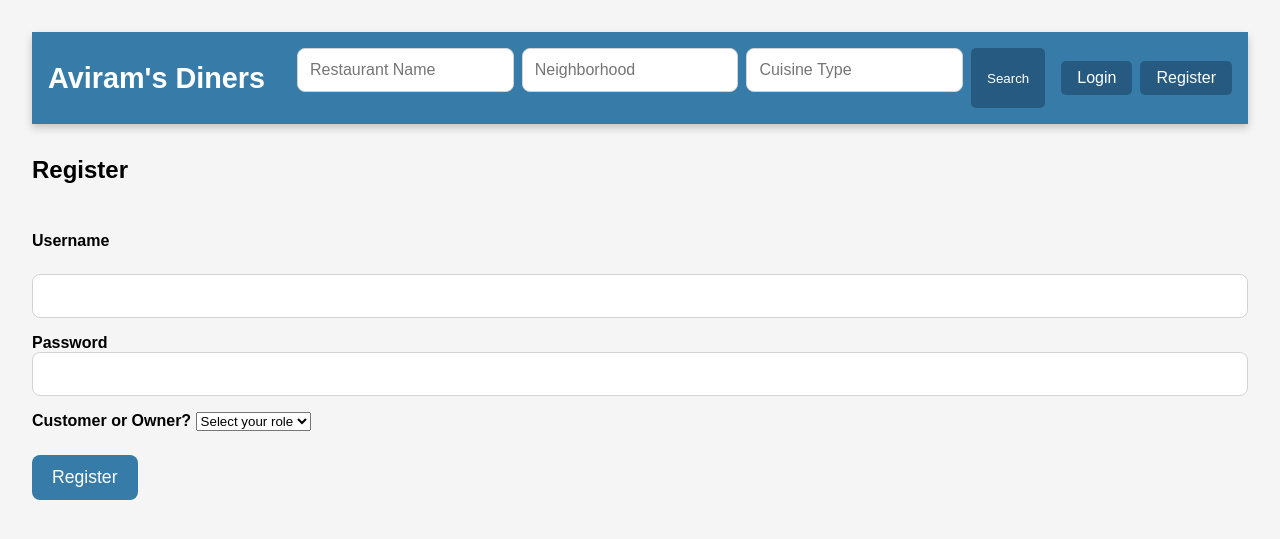
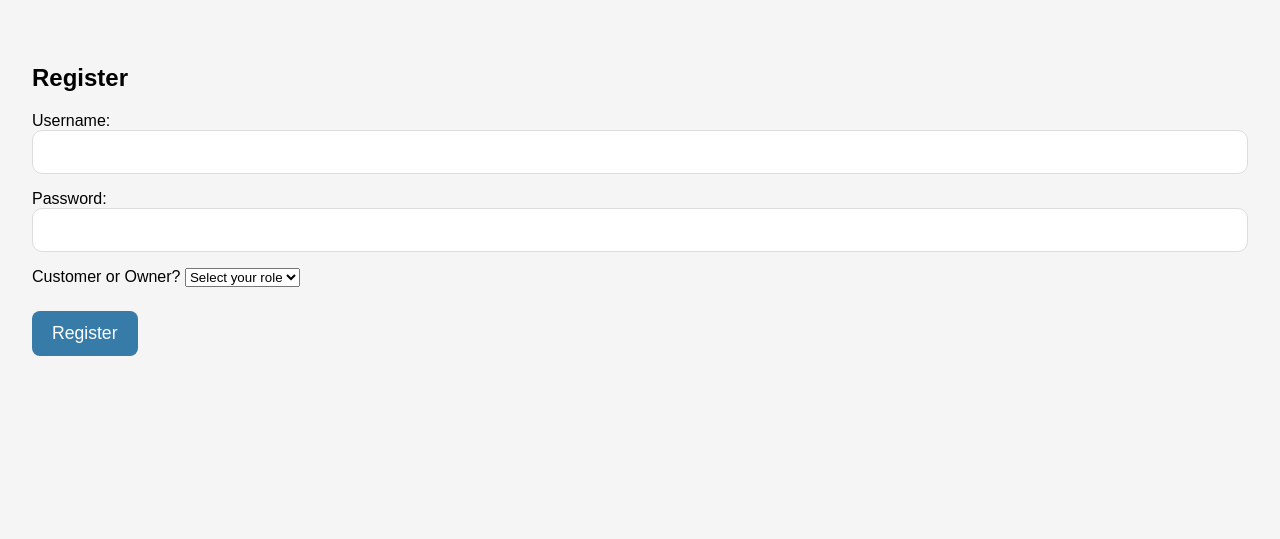
Before and after one commit to Shameer-Ahmad/Databases, a Flask app: page /auth/register in a window 1280 px wide. Shown: the top 539 px of the page. Run offline with Flask 3, Linux system fonts and the light colour scheme.

Commit message:
fixed login pages

```diff
--- a/P3/website/templates/register.html
+++ b/P3/website/templates/register.html
@@ -1,13 +1,31 @@
-{% extends 'base.html' %}
-{% block title %}Register{% endblock %}
+<!doctype html>
+<html>
+<head>
+    <link rel="stylesheet" href="{{ url_for('static', filename='style.css') }}">
+    <title>Register - Aviram's Diners</title>
+    <style>
+        input[type="text"], input[type="password"], input[type="number"], input[type="datetime-local"], .search-bar {
+            width: 100%;
+            padding: 0.75rem;
+            margin-bottom: 1rem;
+            border-radius: 10px;  /* Softer corners */
+            border: 1px solid #ddd;  /* Lighter border */
+            font-size: 1rem;
+            box-sizing: border-box;
+            transition: border-color 0.3s ease, box-shadow 0.3s ease;
+        }
 
-{% block banner %}
-  <div class="banner">
-    <h1>Aviram’s Diners</h1>
-  </div>
-{% endblock %}
+        input[type="text"]:focus,
+        input[type="password"]:focus,
+        input[type="number"]:focus,
+        input[type="datetime-local"]:focus,
+        .search-bar:focus {
+            outline: none;
+            border-color: #377ba8;  /* Match button and theme color */
+            box-shadow: 0 0 5px rgba(55, 123, 168, 0.2);  /* Softer shadow */
+        }
+    </style>
 
-{% block content %}
     <script>
         function toggleVerificationField() {
             const role = document.getElementById('role').value;
@@ -23,24 +41,25 @@
 
         window.onload = toggleVerificationField;
     </script>
+</head>
+<body>
 
 <h2 class="mb-4">Register</h2>
-    <form method="POST" action="{{ url_for('auth.register') }}"></form>
+<form method="POST" action="{{ url_for('auth.register') }}">
+
     <div class="mb-3">
-            <form method="POST" action="{{ url_for('auth.register') }}">
-                <label for="username">Username</label>
+        <label for="username">Username:</label>
         <input type="text" name="username" id="username" required>
-
     </div>
 
     <div class="mb-3">
-            <label for="password" class="form-label">Password</label>
-            <input type="text" name="password" id="password" required>
+        <label for="password">Password:</label>
+        <input type="password" name="password" id="password" required>
     </div>
 
     <div class="mb-3">
-            <label for="role" class="form-label">Customer or Owner?</label>
-            <select type="text" name="role" id="role" class="form-select" required>
+        <label for="role">Customer or Owner?</label>
+        <select name="role" id="role" onchange="toggleVerificationField()" required>
             <option value="" disabled selected>Select your role</option>
             <option value="customer">Customer</option>
             <option value="owner">Owner</option>
@@ -49,9 +68,12 @@
 
     <div class="mb-3" id="verification-field" style="display: none;">
         <label for="verification">Verification:</label>
-            <input type="text" name="verification" id="verification"><br><br>
+        <input type="text" name="verification" id="verification">
     </div>
 
     <button type="submit" class="button">Register</button>
+
 </form>
-{% endblock %}
+
+</body>
+</html>
```
Also changed, not shown: P3/website/templates/login.html (+34 -15 lines). Lines whose indentation alone changed are shown as unchanged.
